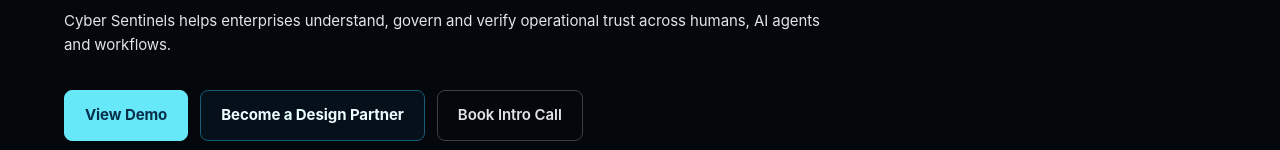
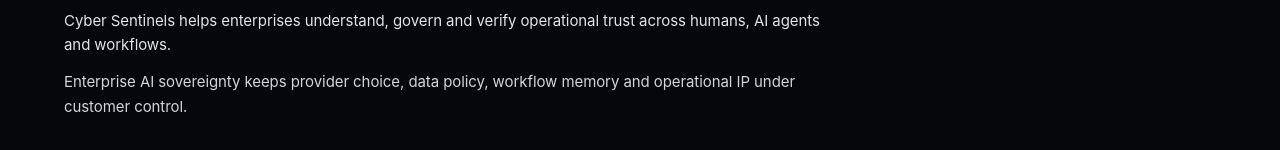
Before and after one commit to emeaexecutive/Cyber-Sentinels-V2, a Next.js app: page /investor in a window 1280 px wide. Shown: the part 486-636 px from the top of the page. Built offline with nearby package versions, Linux system fonts and the light colour scheme; no server answers.

Commit message:
Strengthen TrustOps momentum and category leadership

```diff
--- a/app/enterprise/page.tsx
+++ b/app/enterprise/page.tsx
@@ -8,7 +8,7 @@
   ["Governance Continuity", "High-impact changes route to named reviewers with ownership, chronology and recorded action."],
   ["Workflow Verification", "The actor, governed execution, operational evidence and outcome remain one reviewable record."],
   ["Replayable Evidence", "Canonical chronology reconstructs what happened before, during and after a workflow changed state."],
-  ["Hiring Security", "The same platform controls apply to candidate, recruiter and interview integrity as one operational domain."],
+  ["Enterprise AI Sovereignty", "Customer data, provider use, workflow memory and operational IP remain governed by enterprise policy."],
 ];
 
 const coordinationControls = [
--- a/app/investor/page.tsx
+++ b/app/investor/page.tsx
@@ -46,6 +46,10 @@
           <p className="mt-4 max-w-3xl text-sm leading-7 text-zinc-200">
             Cyber Sentinels helps enterprises understand, govern and verify
             operational trust across humans, AI agents and workflows.
+          </p>
+          <p className="mt-3 max-w-3xl text-sm leading-7 text-zinc-400">
+            Enterprise AI sovereignty keeps provider choice, data policy,
+            workflow memory and operational IP under customer control.
           </p>
           <div className="mt-8 flex flex-wrap gap-3">
             <Link href="/demo/hiring-attack" className="brand-primary-action brand-action-large text-sm">
--- a/app/page.tsx
+++ b/app/page.tsx
@@ -22,7 +22,7 @@
   ["Enterprise workflows", "Evidence continuity from entry through final outcome."],
   ["Authorization events", "Grants, changes and revocations retain accountable lineage."],
   ["Governance actions", "Review, escalation and intervention remain attached to operational history."],
-  ["Hiring Security", "A major operational domain for identity, session and review integrity."],
+  ["Enterprise AI sovereignty", "Customer data, workflow memory and operational IP remain under governed enterprise control."],
 ];
 
 export default function Home() {
--- a/app/platform/page.tsx
+++ b/app/platform/page.tsx
@@ -7,7 +7,7 @@
   ["Governance Continuity", "Named human review and escalation remain attached to sensitive workflow transitions."],
   ["Governed Execution", "High-impact human or agent actions advance within visible policy and evidence boundaries."],
   ["Workflow Verification", "Actor, execution, evidence and outcome are evaluated as one governed operational record."],
-  ["Hiring Security", "One major workflow domain applying the same trust, governance and replay infrastructure."],
+  ["Enterprise AI Sovereignty", "Data classification, provider policy and protected operational memory keep AI interaction under enterprise control."],
 ];
 
 export default function PlatformPage() {
--- a/app/verification-replay/page.tsx
+++ b/app/verification-replay/page.tsx
@@ -15,7 +15,7 @@
       <div className="mx-auto max-w-6xl">
         <section className="rounded-lg border border-zinc-800 bg-zinc-950 p-6 md:p-8">
           <p className="text-xs uppercase tracking-[0.24em] text-cyan-200">
-            Verification Replay
+            Replayable Operational Memory
           </p>
           <h1 className="mt-4 max-w-4xl text-4xl font-semibold md:text-5xl">
             The operational memory of every critical workflow.
--- a/components/global-navigation.tsx
+++ b/components/global-navigation.tsx
@@ -25,7 +25,7 @@
 const platformDropdownLinks = [
   ["/trust-center", "Operational Trust Center"],
   ["/dashboard/trust-posture", "Trust Posture"],
-  ["/trust-replay", "Replay Timeline"],
+  ["/trust-replay", "Replay / Operational Memory"],
   ["/agent-registry", "AI Agent Registry"],
   ["/dashboard/governance", "Governance Review"],
   ["/dashboard/access-governance", "Authorization Lineage"],
@@ -35,7 +35,7 @@
 
 const publicPlatformDropdownLinks = [
   ["/platform", "Platform Overview"],
-  ["/verification-replay", "Replay Timeline"],
+  ["/verification-replay", "Replay / Operational Memory"],
   ["/trust/data-sovereignty", "Data Sovereignty"],
   ["/agents", "AI Agent Governance"],
   ["/methodology", "Persistent Trust Posture"],
```
Also changed, not shown: 3 other files (tests, documents, lock files or other folders).
